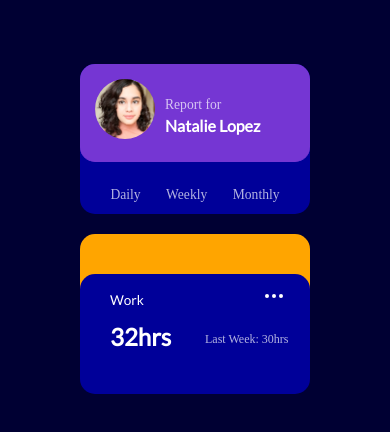
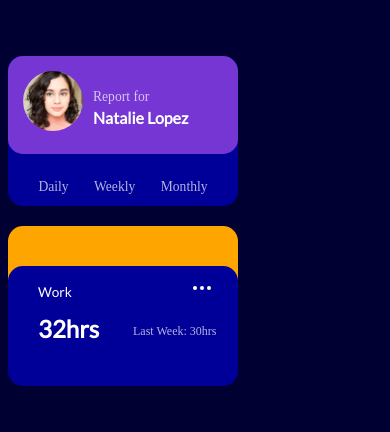
Before and after one commit to Nlopez4/time-tracker, a React (Create React App) app: page / in a window 390 px wide. Shown: the top 432 px of the page. Built offline with nearby package versions, Linux system fonts and the light colour scheme; a web font is replaced by a local one.

Commit message:
height fixed for mobile design

```diff
--- a/src/components/Card/index.js
+++ b/src/components/Card/index.js
@@ -4,7 +4,6 @@ import "./styles.css";
 
 function Card() {
     return (
-        <div className="main-card">
         <div className="card-container">
             <div class="card-info">
                 <div class="description">
@@ -23,7 +22,6 @@ function Card() {
                     <li>Monthly</li>
                 </ul>
             </div>
-        </div>
     )
 }
 
--- a/src/components/Card/styles.css
+++ b/src/components/Card/styles.css
@@ -1,10 +1,3 @@
-
-.main-card {
-    display: flex;
-    justify-content: center;
-    align-items: center;
-    margin-top: 15%;
-}
 
 .card-container {
     display: flex;
--- a/src/components/Cards/styles.css
+++ b/src/components/Cards/styles.css
@@ -7,7 +7,7 @@
 
 .full-container {
     width: 250px;
-    max-height: 200px;
+    max-height: 150px;
     border-radius: 15px;
     background-color: orange;
 }
--- a/src/components/Home/styles.css
+++ b/src/components/Home/styles.css
@@ -1,8 +1,8 @@
 .home-container {
     display: flex;
     justify-content: center;
-    align-items: center;
     gap: 20px;
+    margin-top: 15%;
 }
 
 @media all and (max-width: 600px){
```
Lines whose indentation alone changed are shown as unchanged.
